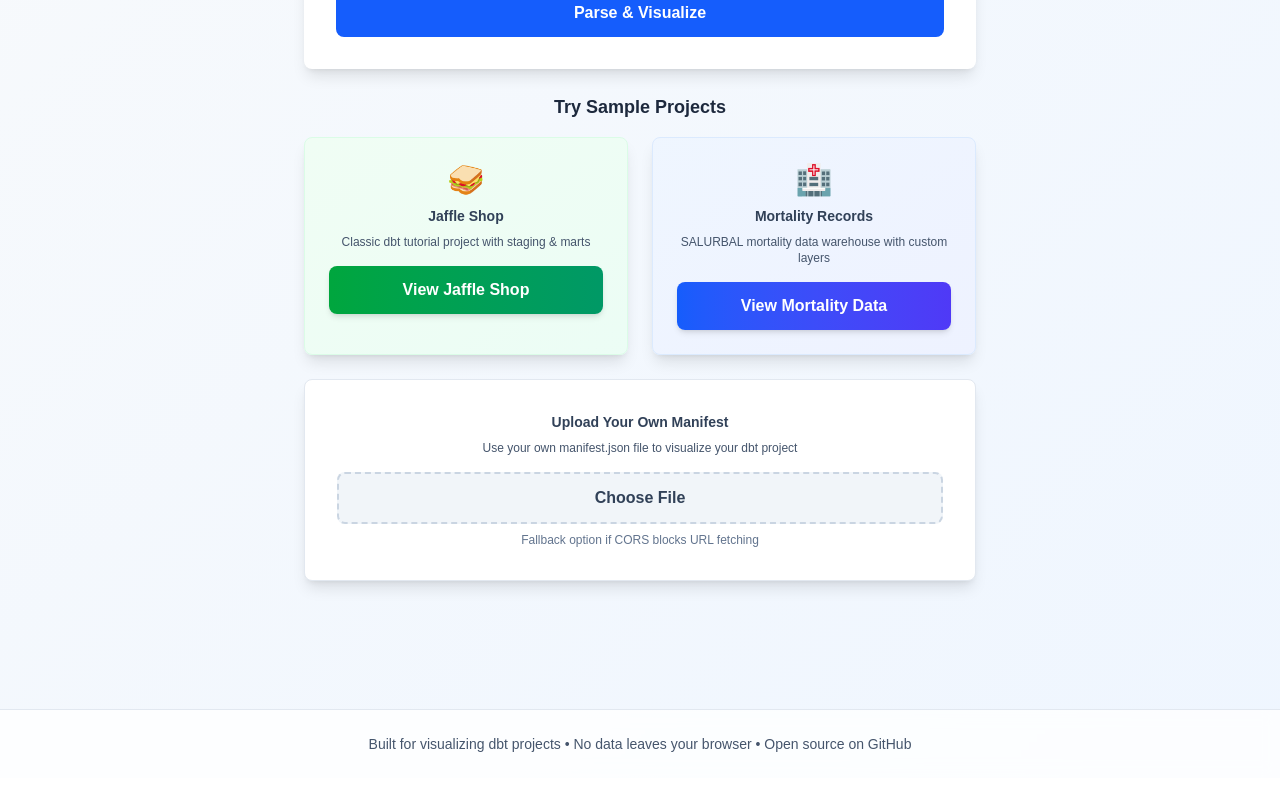
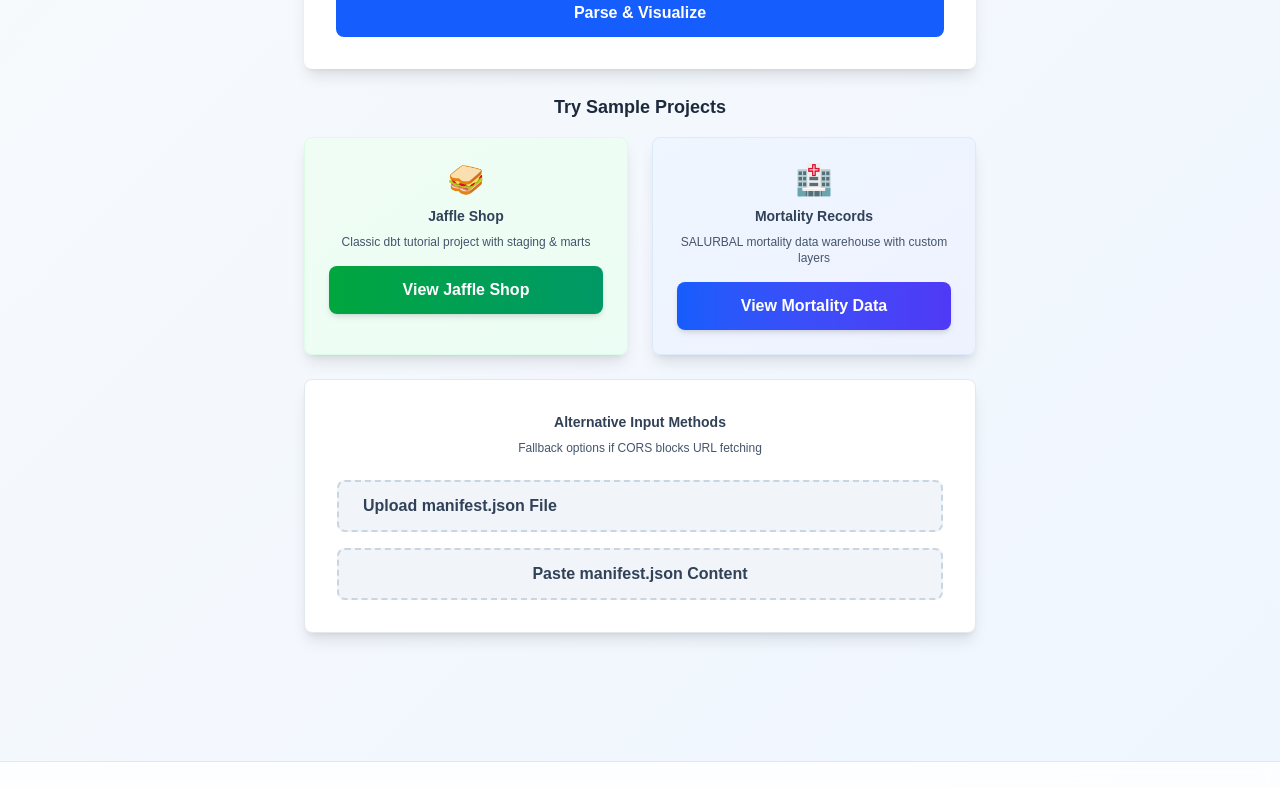
Before and after one commit to ran-codes/dbt-flow, a Next.js app: page / in a window 1280 px wide. Shown: the part 470-1258 px from the top of the page. Built offline with nearby package versions, Linux system fonts and the light colour scheme.

Commit message:
added jSON paste as an entry point

```diff
--- a/src/app/page.tsx
+++ b/src/app/page.tsx
@@ -12,6 +12,8 @@ export default function Home() {
   const [url, setUrl] = useState('https://salurbal-mort-datwarehouse-v0-0-3.netlify.app');
   const [isLoading, setIsLoading] = useState(false);
   const [error, setError] = useState('');
+  const [jsonText, setJsonText] = useState('');
+  const [showJsonInput, setShowJsonInput] = useState(false);
 
   const handleUrlSubmit = async (e: React.FormEvent) => {
     e.preventDefault();
@@ -92,6 +94,42 @@ export default function Home() {
       router.push('/visualize');
     } catch (err) {
       setError(err instanceof Error ? err.message : 'Failed to parse manifest file');
+    } finally {
+      setIsLoading(false);
+    }
+  };
+
+  const handleJsonPaste = async () => {
+    if (!jsonText.trim()) {
+      setError('Please paste JSON content');
+      return;
+    }
+
+    setError('');
+    setIsLoading(true);
+
+    try {
+      const manifest: DbtManifest = JSON.parse(jsonText);
+
+      const parsed = {
+        nodes: [
+          ...Object.values(manifest.nodes || {}),
+          ...Object.values(manifest.sources || {}),
+          ...Object.values(manifest.seeds || {})
+        ],
+        projectName: manifest.metadata?.project_name || 'Pasted Manifest',
+        generatedAt: manifest.metadata?.generated_at || new Date().toISOString()
+      };
+
+      const { nodes, edges } = buildGraph(parsed.nodes);
+      setGraph(nodes, edges, parsed);
+      router.push('/visualize');
+    } catch (err) {
+      if (err instanceof SyntaxError) {
+        setError('Invalid JSON format. Please check your pasted content.');
+      } else {
+        setError(err instanceof Error ? err.message : 'Failed to parse manifest');
+      }
     } finally {
       setIsLoading(false);
     }
@@ -201,15 +239,20 @@ export default function Home() {
             </div>
           </div>
 
-          {/* File Upload Option */}
+          {/* Alternative Input Methods */}
           <div className="bg-white rounded-lg shadow-lg p-8 border border-slate-200">
-            <div className="text-center">
+            <div className="text-center mb-6">
               <p className="text-sm font-semibold text-slate-700 mb-2">
-                Upload Your Own Manifest
+                Alternative Input Methods
               </p>
-              <p className="text-xs text-slate-600 mb-4">
-                Use your own manifest.json file to visualize your dbt project
+              <p className="text-xs text-slate-600">
+                Fallback options if CORS blocks URL fetching
               </p>
+            </div>
+
+            <div className="space-y-4">
+              {/* File Upload */}
+              <div>
                 <label className="inline-block cursor-pointer w-full">
                   <input
                     type="file"
@@ -219,12 +262,41 @@ export default function Home() {
                     className="hidden"
                   />
                   <span className="block bg-slate-100 hover:bg-slate-200 disabled:bg-slate-50 text-slate-700 font-semibold py-3 px-6 rounded-lg border-2 border-dashed border-slate-300 transition-colors">
-                  Choose File
+                    Upload manifest.json File
                   </span>
                 </label>
-              <p className="mt-2 text-xs text-slate-500">
-                Fallback option if CORS blocks URL fetching
-              </p>
+              </div>
+
+              {/* Paste JSON Toggle */}
+              <div>
+                <button
+                  onClick={() => setShowJsonInput(!showJsonInput)}
+                  disabled={isLoading}
+                  className="w-full bg-slate-100 hover:bg-slate-200 disabled:bg-slate-50 text-slate-700 font-semibold py-3 px-6 rounded-lg border-2 border-dashed border-slate-300 transition-colors"
+                >
+                  {showJsonInput ? 'Hide JSON Input' : 'Paste manifest.json Content'}
+                </button>
+              </div>
+
+              {/* JSON Textarea */}
+              {showJsonInput && (
+                <div className="space-y-3">
+                  <textarea
+                    value={jsonText}
+                    onChange={(e) => setJsonText(e.target.value)}
+                    placeholder='Paste your manifest.json content here...'
+                    disabled={isLoading}
+                    className="w-full h-48 px-4 py-3 border border-slate-300 rounded-lg focus:ring-2 focus:ring-blue-500 focus:border-transparent font-mono text-xs resize-y"
+                  />
+                  <button
+                    onClick={handleJsonPaste}
+                    disabled={isLoading || !jsonText.trim()}
+                    className="w-full bg-blue-600 hover:bg-blue-700 disabled:bg-blue-400 text-white font-semibold py-3 px-6 rounded-lg transition-colors"
+                  >
+                    {isLoading ? 'Parsing...' : 'Parse JSON'}
+                  </button>
+                </div>
+              )}
             </div>
           </div>
 
```
Lines whose indentation alone changed are shown as unchanged.
